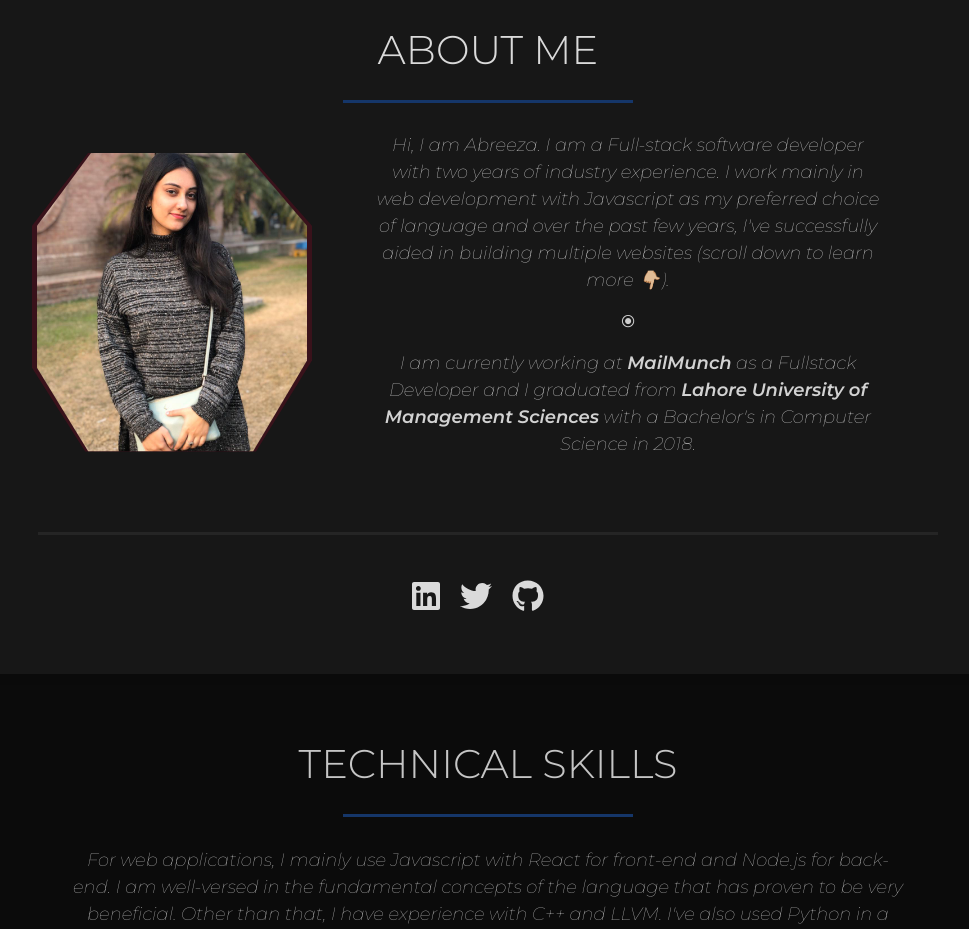
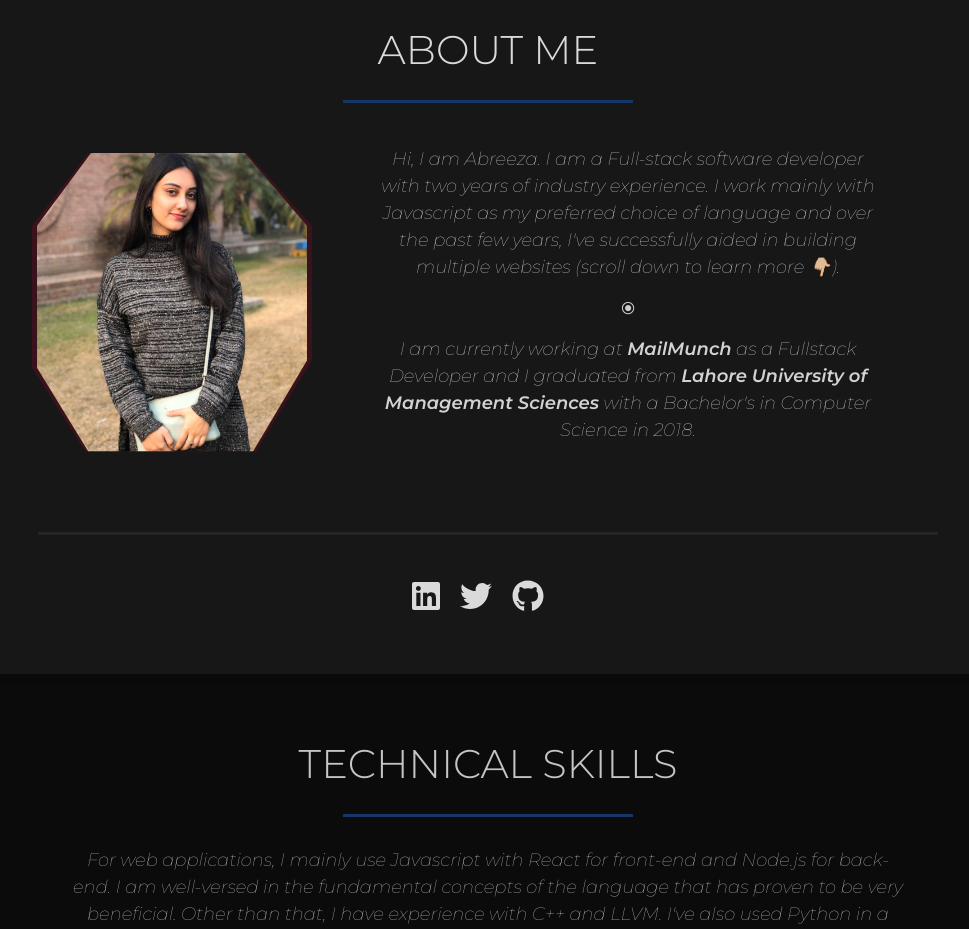
Before and after one commit to AbreezaSaleem/portfolio, a React (Create React App) app: page / in a window 1280 px wide. Shown: the part 840-1769 px from the top of the page, without its empty margins (152-1121 px from the left). Built offline with nearby package versions, Linux system fonts and the light colour scheme; a web font is replaced by a local one.

Commit message:
fix in about

```diff
--- a/src/sections/About/index.js
+++ b/src/sections/About/index.js
@@ -18,7 +18,7 @@ const About = () => {
           <div className="introduction-text">
             <p className="about-me about-title-color">
             Hi, I am Abreeza. I am a Full-stack software developer with two years of industry experience.
-            I work mainly in web development with Javascript as my preferred choice of language and over the past few years,
+            I work mainly with Javascript as my preferred choice of language and over the past few years,
             I've successfully aided in building multiple websites (scroll down to learn more 👇🏼).
             </p>
             <div className="dot-divider" />
```
